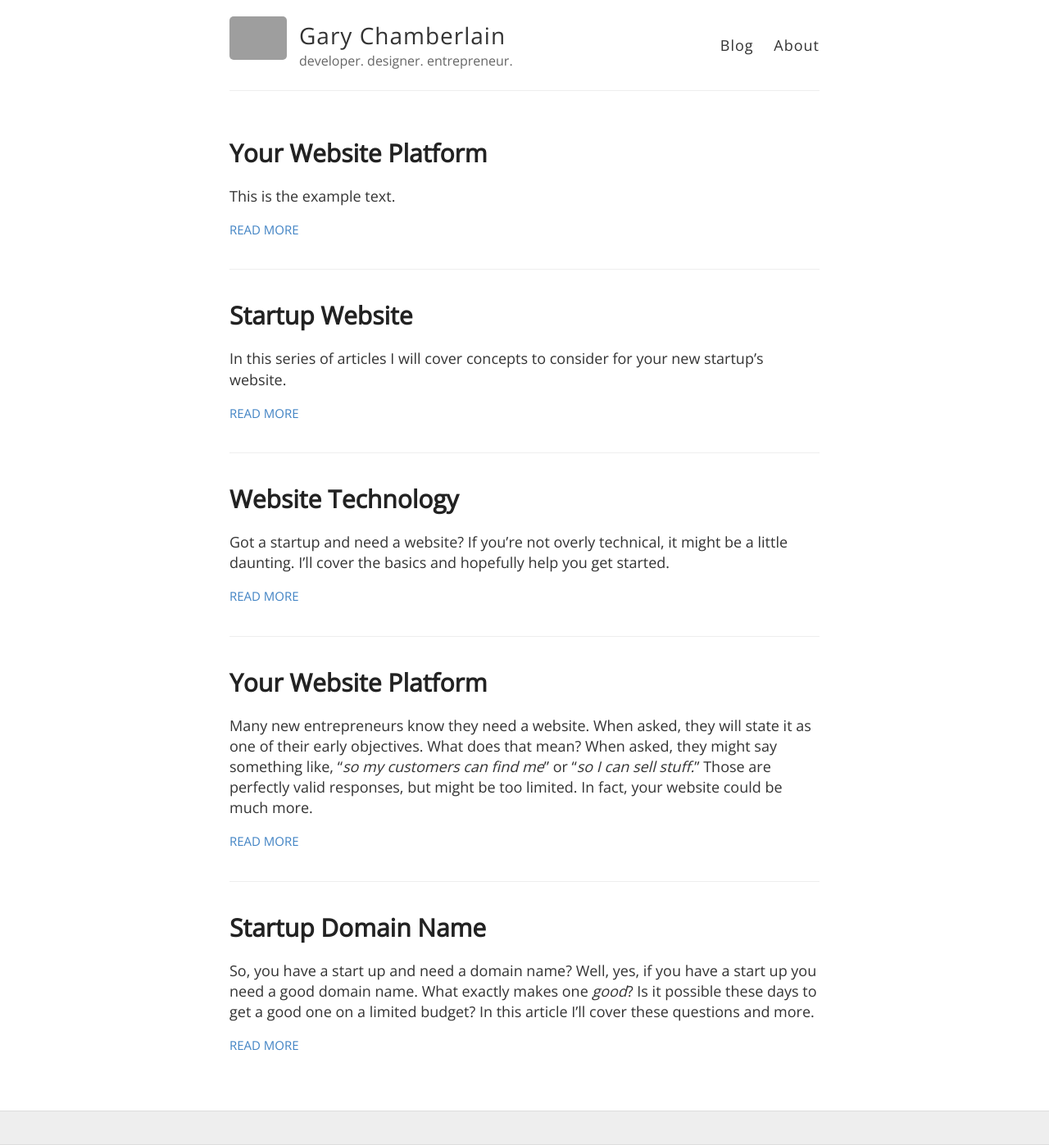
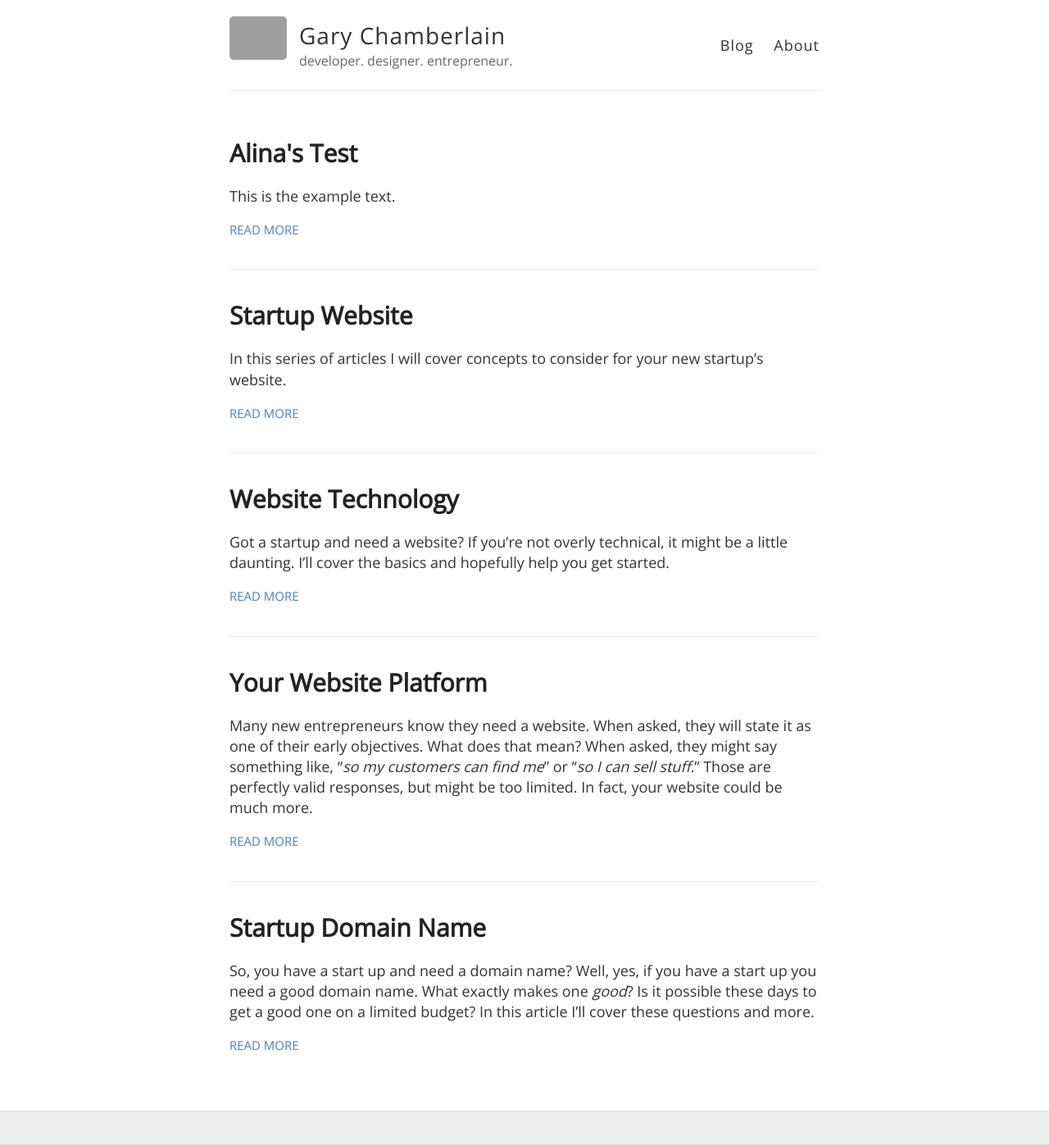
Before and after one commit to GaryChamberlain/garychamberlain.github.io, a Jekyll site: the page built from index.html, in a window 1280 px wide. Shown: the whole page at 82% size. Built offline with Jekyll 4.4.1, drawn with Linux system fonts in a browser that asks for light colours; Markdown is read by kramdown in place of the engine named in the settings; grey boxes are pictures that could not be loaded.

Commit message:
Update 2015-06-28-alina-test.md

```diff
--- a/_posts/2015-06-28-alina-test.md
+++ b/_posts/2015-06-28-alina-test.md
@@ -1,6 +1,6 @@
 ---
 layout: post
-title: Your Website Platform
+title: Alina's Test
 published: true
 ---
 
```
